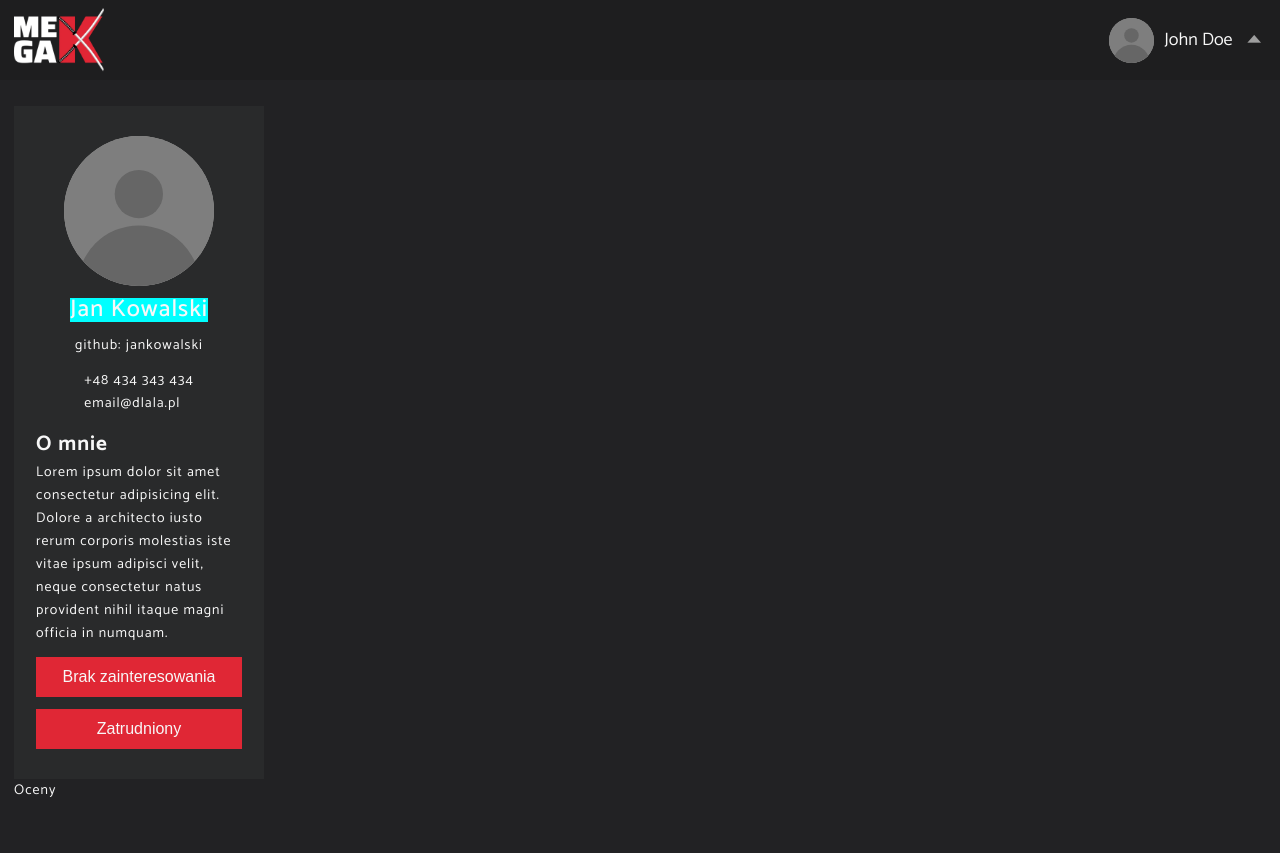
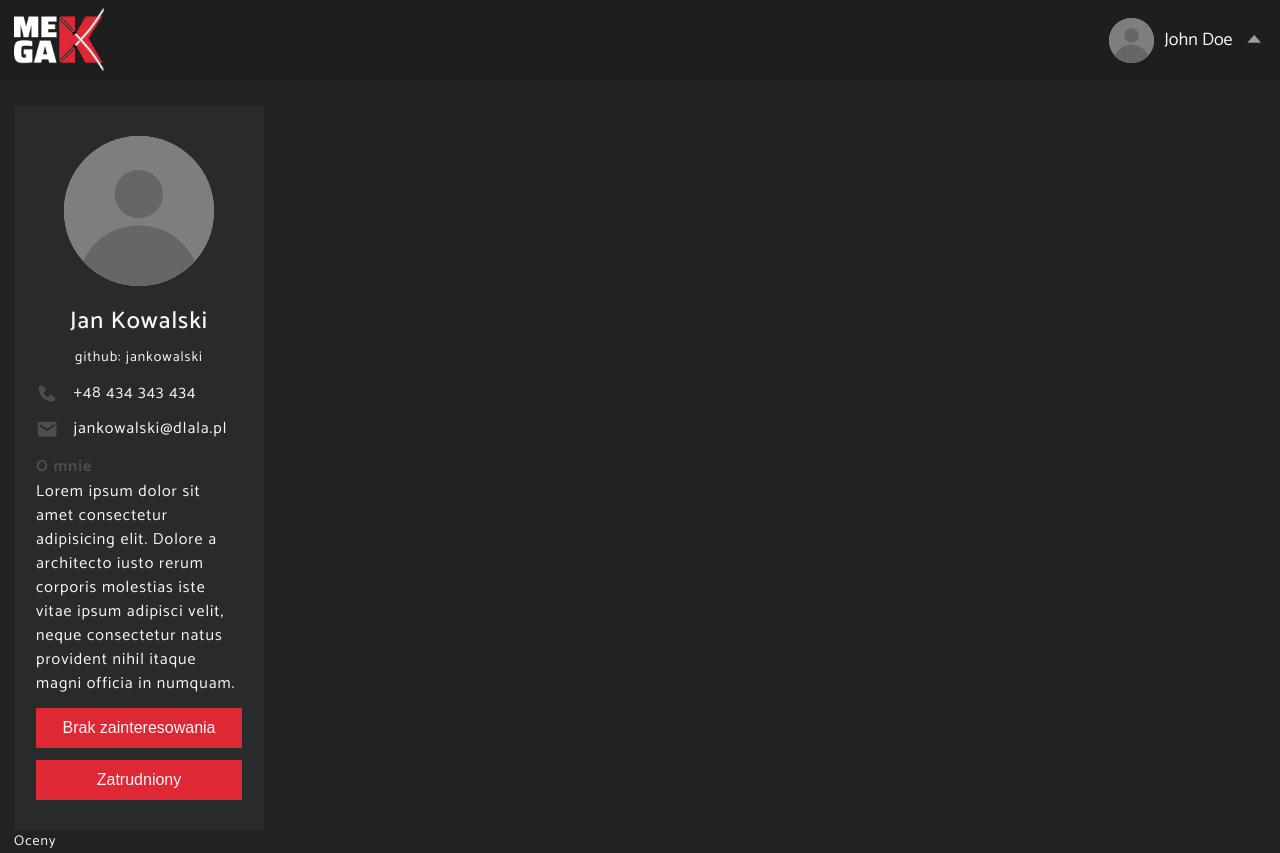
Before and after one commit to airfortech/Head-Hunter-Frontend, a React (Create React App) app: page /cv in a window 1280 px wide. Before the commit the page ends 802 px from the top, so only its background shows below. Built offline with nearby package versions, Linux system fonts and the light colour scheme.

Commit message:
styled PersonalDetails

```diff
--- a/src/components/PersonalDetails/PersonalDetails.module.css
+++ b/src/components/PersonalDetails/PersonalDetails.module.css
@@ -9,8 +9,39 @@
 }
 
 .PersonalDetails h1 {
+  margin-top: 12px;
   font-size: var(--font-size-xxxl);
   font-weight: var(--font-weight-medium);
   line-height: 100%;
-  background-color: aqua;
 }
+
+.contact {
+  display: flex;
+  flex-direction: column;
+  gap: 12px;
+  align-self: start;
+}
+
+.contact p {
+  display: flex;
+  align-items: center;
+  gap: 14px;
+  font-size: var(--font-size-md);
+  line-height: 150%;
+}
+
+.contact i {
+  font-size: calc(var(--font-size-md) * 1.4);
+  color: var(--color-7);
+}
+
+.about h2 {
+  font-size: var(--font-size-md);
+  font-weight: var(--font-weight-bold);
+  color: var(--color-7);
+}
+
+.about p {
+  font-size: var(--font-size-md);
+  line-height: 150%;
+}
--- a/src/components/PersonalDetails/PersonalDetails.tsx
+++ b/src/components/PersonalDetails/PersonalDetails.tsx
@@ -10,8 +10,12 @@ export const PersonalDetails = () => {
       <h1>Jan Kowalski</h1>
       <p>github: jankowalski</p>
       <div className={classes.contact}>
-        <p>+48 434 343 434</p>
-        <p>email@dlala.pl</p>
+        <p>
+          <i className="bx bxs-phone"></i>+48 434 343 434
+        </p>
+        <p>
+          <i className="bx bxs-envelope"></i>jankowalski@dlala.pl
+        </p>
       </div>
       <div className={classes.about}>
         <h2>O mnie</h2>
```
